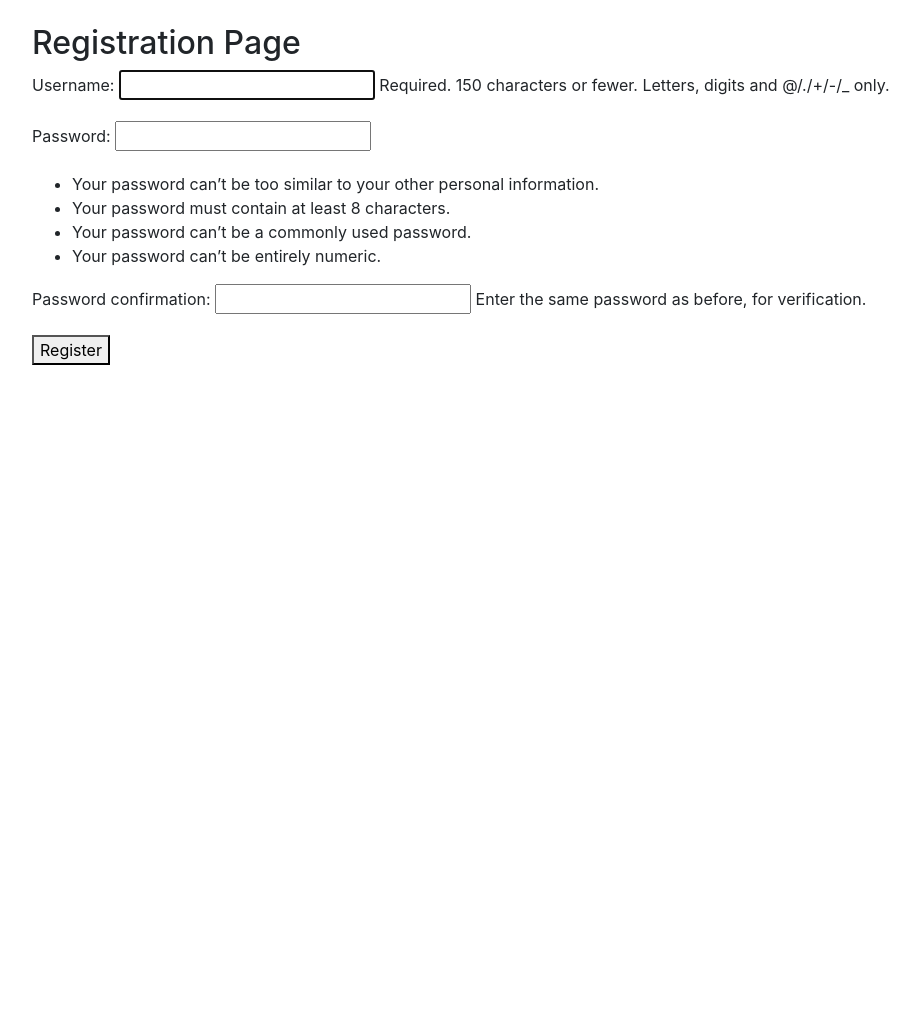
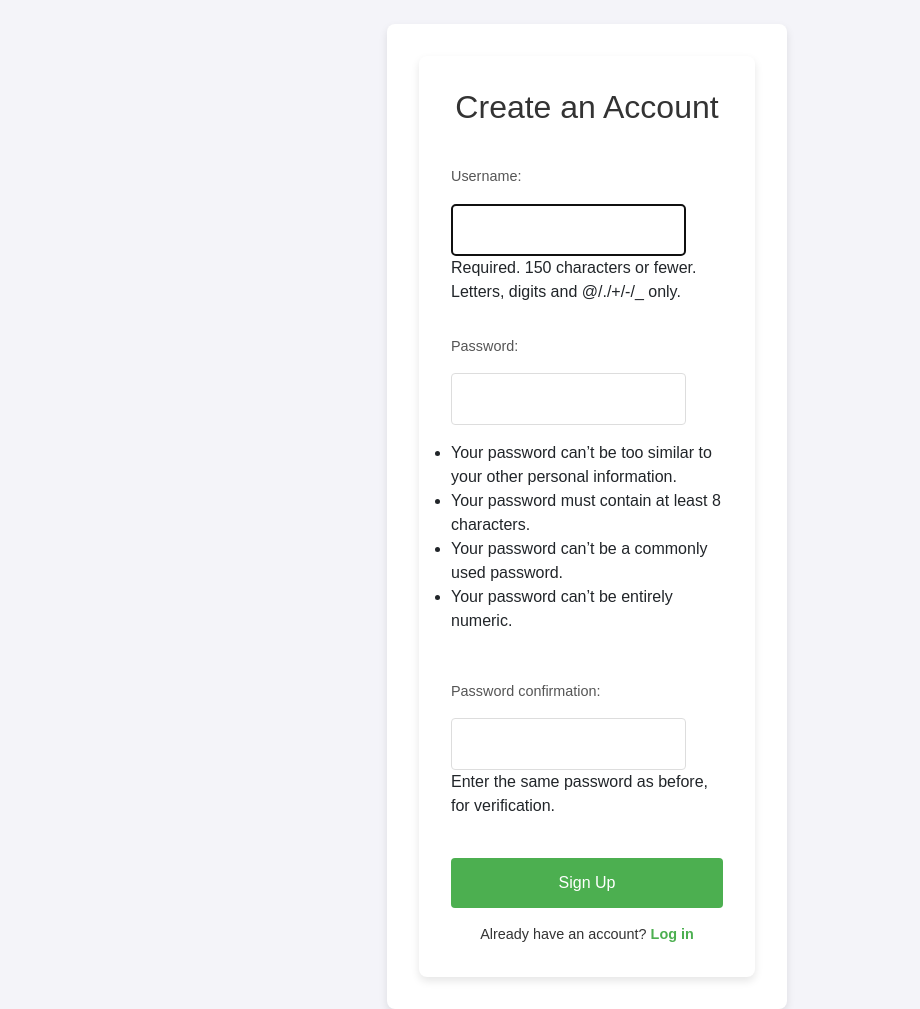
Before and after one commit to hennadiikochevbeetroot/django_forms_learning, a Django app: page /accounts/register/ in a window 1280 px wide. Shown: the whole page, without its empty margins (53-973 px from the left). Before the commit the page ends 365 px from the top, so only its background shows below. Run offline with Django 5.2, Linux system fonts and the light colour scheme.

Commit message:
register page

```diff
--- /dev/null
+++ b/accounts/static/accounts/register.css
@@ -0,0 +1,85 @@
+* {
+  margin: 0;
+  padding: 0;
+  box-sizing: border-box;
+  font-family: Arial, sans-serif;
+}
+
+body {
+  display: flex;
+  justify-content: center;
+  align-items: center;
+  min-height: 100vh;
+  background-color: #f4f4f9;
+}
+
+.container {
+  background-color: #fff;
+  padding: 2rem;
+  border-radius: 8px;
+  box-shadow: 0px 4px 8px rgba(0, 0, 0, 0.1);
+  width: 100%;
+  max-width: 400px;
+}
+
+h2 {
+  text-align: center;
+  color: #333;
+  margin-bottom: 1.5rem;
+}
+
+form {
+  display: flex;
+  flex-direction: column;
+}
+
+label {
+  margin-top: 1rem;
+  color: #555;
+  font-size: 0.9rem;
+}
+
+input[type="text"],
+input[type="password"] {
+  margin-top: 0.5rem;
+  padding: 0.8rem;
+  border: 1px solid #ddd;
+  border-radius: 4px;
+  font-size: 1rem;
+}
+
+.submit-btn {
+  margin-top: 1.5rem;
+  padding: 0.8rem;
+  border: none;
+  border-radius: 4px;
+  font-size: 1rem;
+  background-color: #4CAF50;
+  color: white;
+  cursor: pointer;
+  transition: background-color 0.3s ease;
+}
+
+.submit-btn:hover {
+  background-color: #45a049;
+}
+
+.message {
+  text-align: center;
+  color: #28a745;
+  margin-top: 1rem;
+  font-size: 0.9rem;
+}
+
+.login-link {
+  text-align: center;
+  margin-top: 1rem;
+  font-size: 0.9rem;
+  color: #333;
+}
+
+.login-link a {
+  color: #4CAF50;
+  text-decoration: none;
+  font-weight: bold;
+}
--- a/accounts/templates/accounts/register.html
+++ b/accounts/templates/accounts/register.html
@@ -1,9 +1,22 @@
 {% extends 'recipes/base.html' %}
+{% load static %}
+
+{% block head %}
+    <link rel="stylesheet" href="{% static 'accounts/register.css' %}">
+{% endblock %}
+
 {% block content %}
-    <h2>Registration Page</h2>
-    <form method="POST">
-        {% csrf_token %}
-        {{ form.as_p }}
-        <button type="submit">Register</button>
-    </form>
+    <div class="container">
+        <h2>Create an Account</h2>
+
+        <form method="post">
+          {% csrf_token %}
+          {{ form.as_p }}
+          <button type="submit" class="submit-btn">Sign Up</button>
+        </form>
+
+        <div class="login-link">
+          Already have an account? <a href="{% url 'accounts:login' %}">Log in</a>
+        </div>
+      </div>
 {% endblock %}
```
